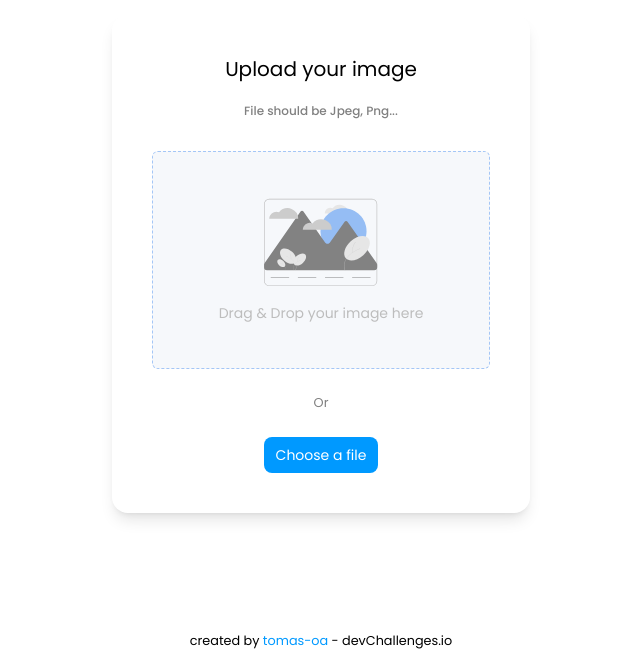
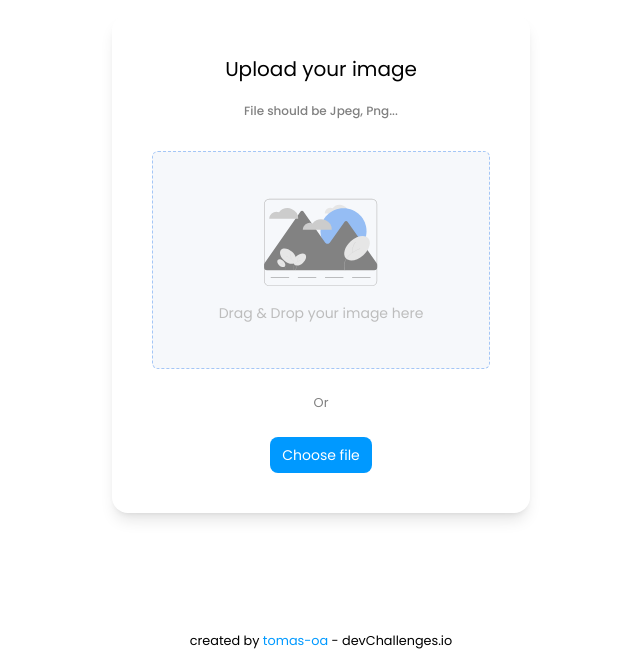
Before and after one commit to tomas-oa/image-uploader, a Next.js app: page / in a window 1280 px wide. Shown: the part 136-800 px from the top of the page, without its empty margins (319-959 px from the left). Built offline with nearby package versions, Linux system fonts and the light colour scheme.

Commit message:
dnd functionallities added

```diff
--- a/src/app/components/Upload.tsx
+++ b/src/app/components/Upload.tsx
@@ -1,13 +1,70 @@
+"use client"
+import { useState } from 'react'
 import DragAndDropBox from './DragAndDropBox'
 
+function isImage(file: File): boolean {
+  const allowedExtensions = ["jpg", "jpeg", "png", "gif"];
+  const fileName = file.name;
+  const fileExtension = fileName.split(".").pop()?.toLowerCase();
+  return !!fileExtension && allowedExtensions.includes(fileExtension);
+}
+
+
 export default function Upload () {
+  const [file, setFile] = useState<File | null>(null)
+
+  function handleUpload (e: React.ChangeEvent<HTMLInputElement>) {
+    const file = e.target.files?.[0]
+
+    if (!file) {
+      alert('No file selected')
+      setFile(null)
+      return
+    } else if (!isImage(file)) {
+      alert('File is not an image')
+      setFile(null)
+      return
+    } else {
+      setFile(file)
+    }
+  }
+
+  function handleDrag (e: React.DragEvent<HTMLLabelElement>) {
+    e.preventDefault()
+    e.stopPropagation()
+  }
+
+  function handleDrop (e: React.DragEvent<HTMLLabelElement>) {
+    e.preventDefault()
+    e.stopPropagation()
+
+    const file = e.dataTransfer.files?.[0]
+
+    if (!file) {
+      alert('No file selected')
+      setFile(null)
+      return
+    } else if (!isImage(file)) {
+      alert('File is not an image')
+      setFile(null)
+      return
+    } else {
+      setFile(file)
+    }
+  }
+
   return (
-    <div className="min-w-[402px] min-h-[469px] flex flex-col items-center p-10 rounded-2xl shadow-lg">
+    <form className="min-w-[402px] min-h-[469px] flex flex-col items-center p-10 rounded-2xl shadow-lg">
       <h1 className="text-xl mb-5">Upload your image</h1>
       <small className="text-[#808080] text-xs font-medium"> File should be Jpeg, Png...</small>
-      <DragAndDropBox />
+      <label htmlFor="file_upload" onDragEnter={handleDrag} onDragLeave={handleDrag} onDragOver={handleDrag} onDrop={handleDrop}>
+        <DragAndDropBox />
+      </label>
       <small className="text-[#808080] my-6">Or</small>
-      <button className="rounded-lg bg-[#09f] text-white py-2 px-3 text-sm">Choose a file</button>
-    </div>
+      <label className="rounded-lg bg-[#09f] text-white py-2 px-3 text-sm">
+        Choose file
+        <input onChange={handleUpload} id="file_upload" type="file" className="hidden" accept='image/*'/>
+      </label>
+    </form>
   )
 }
```
